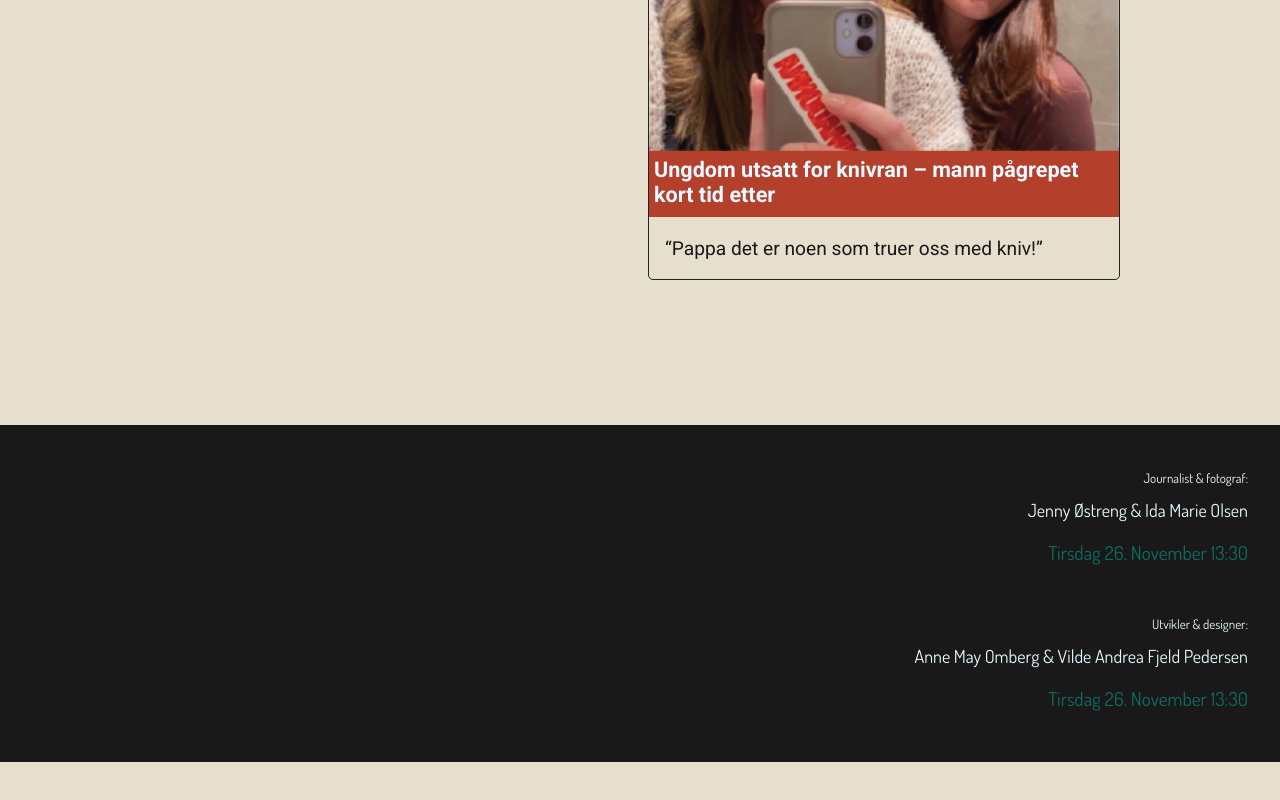
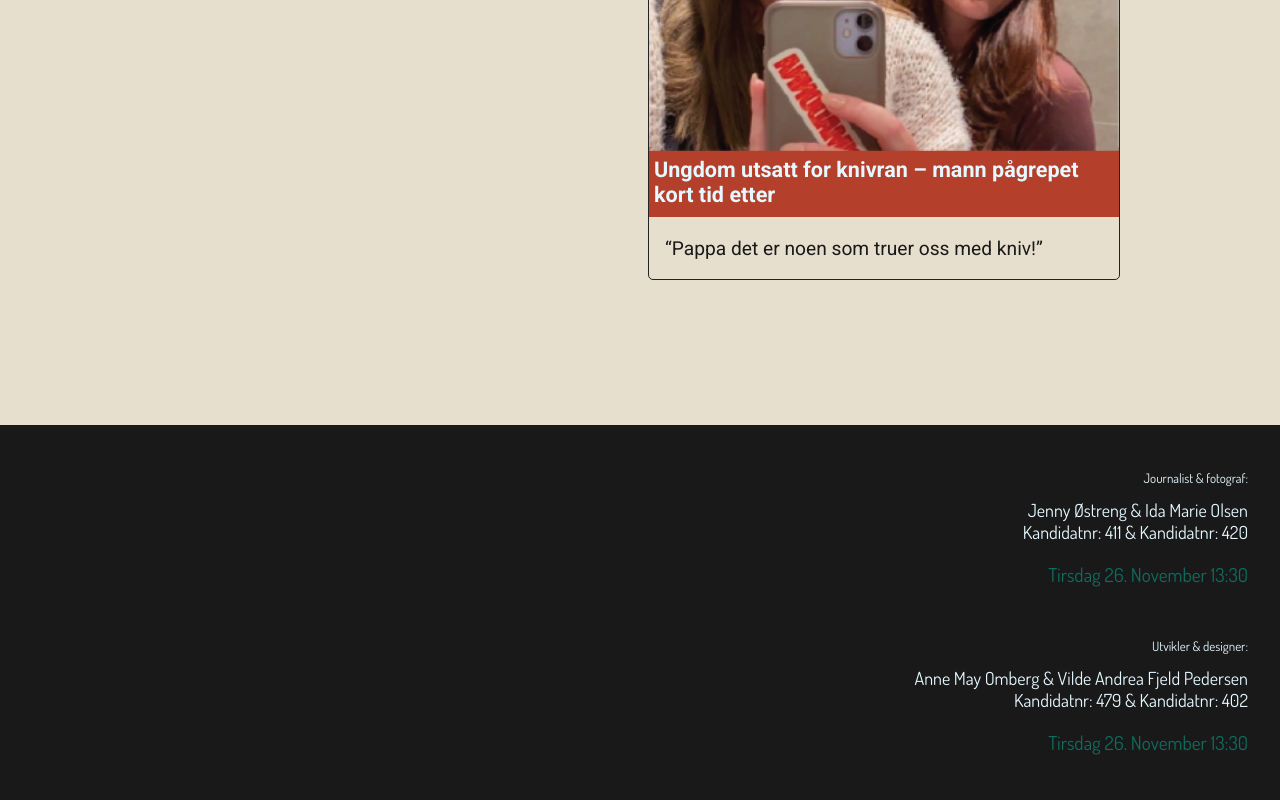
Before and after one commit to Vilped1/ny_kommunikasjonsdesign, a React (Vite) app: page / in a window 1280 px wide. Shown: the part 1935-2735 px from the top of the page. Before the commit the page ends 2697 px from the top, so only its background shows below. Built offline with nearby package versions, Linux system fonts and the light colour scheme.

Commit message:
Update Footer.jsx

```diff
--- a/src/components/Footer.jsx
+++ b/src/components/Footer.jsx
@@ -3,10 +3,12 @@ export default function Footer() {
         <footer>
             <p className="role">Journalist & fotograf: </p>
             <h5>Jenny Østreng & Ida Marie Olsen</h5>
+            <h5>Kandidatnr: 411 & Kandidatnr: 420</h5>
             <p className="date">Tirsdag 26. November 13:30</p>
 
             <p className="role" id="VA">Utvikler & designer: </p>
             <h5>Anne May Omberg & Vilde Andrea Fjeld Pedersen</h5>
+            <h5>Kandidatnr: 479 & Kandidatnr: 402</h5>
             <p className="date">Tirsdag 26. November 13:30</p>
         </footer>
     )
```
